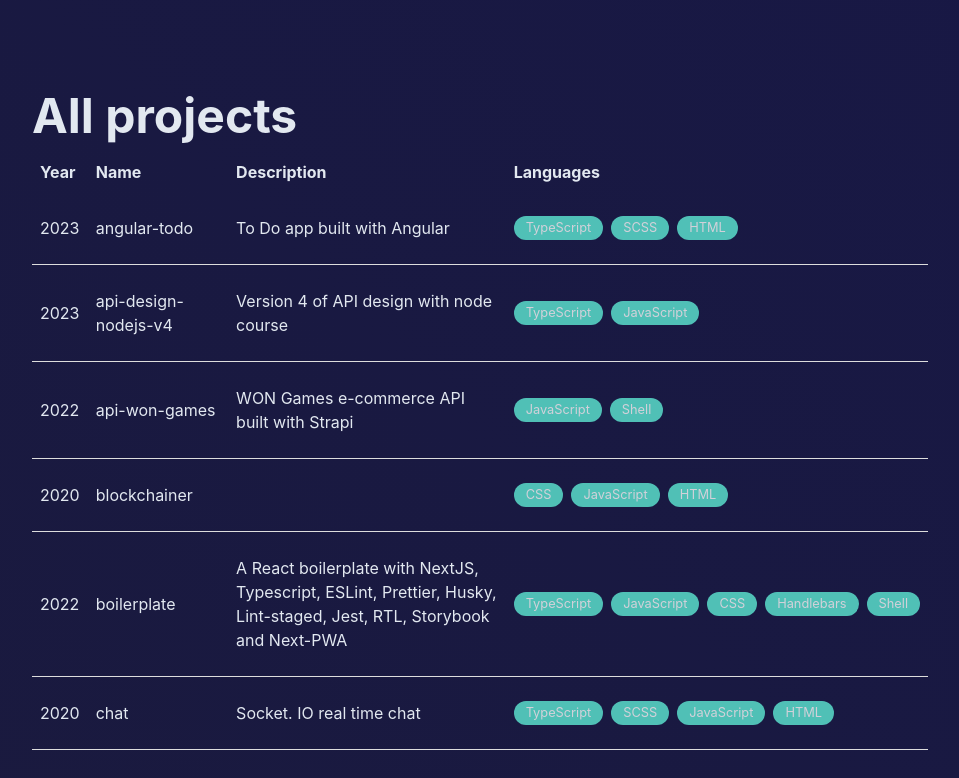
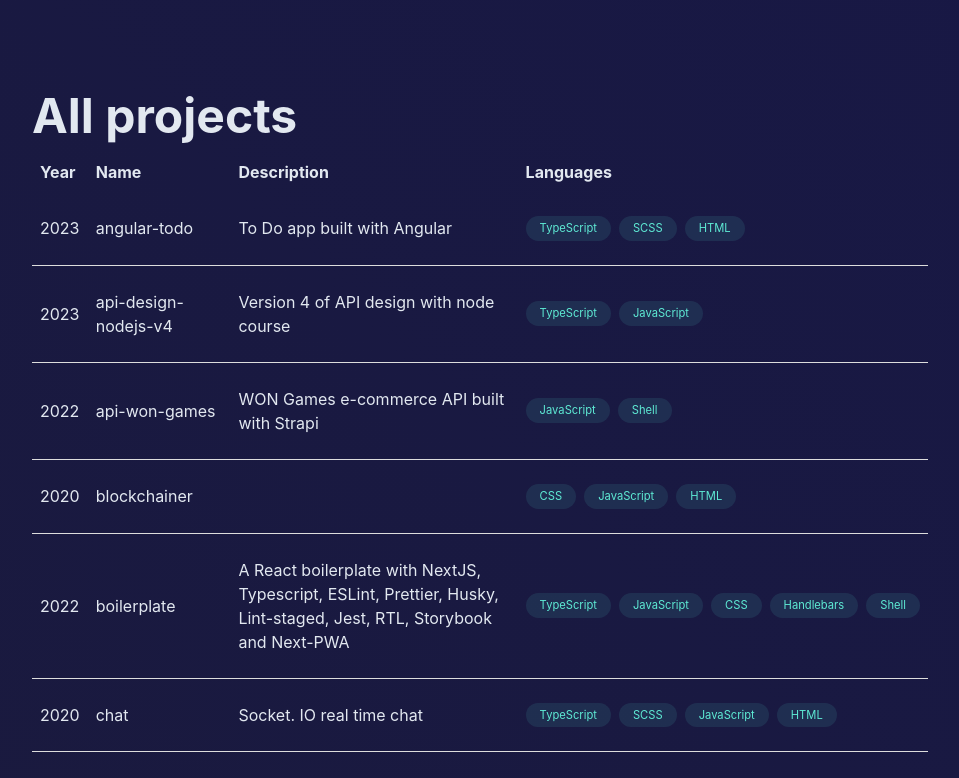
Before and after one commit to eduardo-takeo/v3, a React (Vite) app: page /projects in a window 1280 px wide. Shown: the top 778 px of the page, without its empty margins (160-1119 px from the left). Built offline with nearby package versions, Linux system fonts and the light colour scheme.

Commit message:
style: adjust Badge styles

```diff
--- a/src/components/Badge/Badge.scss
+++ b/src/components/Badge/Badge.scss
@@ -1,9 +1,12 @@
 // TODO: fix Badge messy styles
 .badge {
-  padding: 2px 12px;
-  border-radius: 80px;
-  background-color: $teal;
-  opacity: 0.8;
-  font-size: 0.8rem;
-  color: $white-1000;
+  display: flex;
+  align-items: center;
+  justify-content: center;
+  padding: 4px 14px;
+  border-radius: 150px;
+  background-color: $teal-translucid;
+  font-size: 0.7rem;
+  color: $teal;
+  text-wrap: nowrap;
 }
--- a/src/components/Badge/Badge.tsx
+++ b/src/components/Badge/Badge.tsx
@@ -5,7 +5,7 @@ export interface IBadge {
 }
 
 const Badge = ({ children }: IBadge) => {
-  return <span className={`badge`}>{children}</span>;
+  return <div className="badge">{children}</div>;
 };
 
 export default Badge;
--- a/src/components/Card/Card.tsx
+++ b/src/components/Card/Card.tsx
@@ -32,9 +32,7 @@ const Card = ({
           <h3>{title}</h3>
           <p>{description}</p>
           <span className="card__content-tags">
-            {tags?.map((tag, index) => (
-              <Badge key={index}>{tag}</Badge>
-            ))}
+            {tags?.map((tag, index) => <Badge key={index}>{tag}</Badge>)}
           </span>
         </div>
       </div>
--- a/src/content/index.tsx
+++ b/src/content/index.tsx
@@ -24,8 +24,23 @@ export const socials: IIconLinkProps[] = [
 
 export const experiences: ICard[] = [
   {
+    title: "Frontend Engineer • Zé Delivery",
+    period: "2024 - PRESENT",
+    description:
+      "Developing web applications using React, Redux, and TypeScript.",
+    tags: [
+      "React",
+      "React Native",
+      "TypeScript",
+      "Split.io",
+      "Storybook",
+      "Jest",
+      "Segment",
+    ],
+  },
+  {
     title: "Frontend Engineer • BEES",
-    period: "2021- PRESENT",
+    period: "2021 - 2024",
     description:
       "Developing web applications using React, Redux, and TypeScript.",
     tags: ["React", "Redux", "TypeScript", "React Native", "Node.js"],
--- a/src/styles/_colors.scss
+++ b/src/styles/_colors.scss
@@ -3,3 +3,4 @@ $white-400: #94a3b8;
 $white-1000: #fff;
 $background: #1c1c37;
 $teal: #5eead4;
+$teal-translucid: rgba(94, 234, 212, 0.1);
```
Also changed, not shown: src/views/Projects/Projects.tsx (+4 -4 lines), 1 other file (tests, documents, lock files or other folders).
